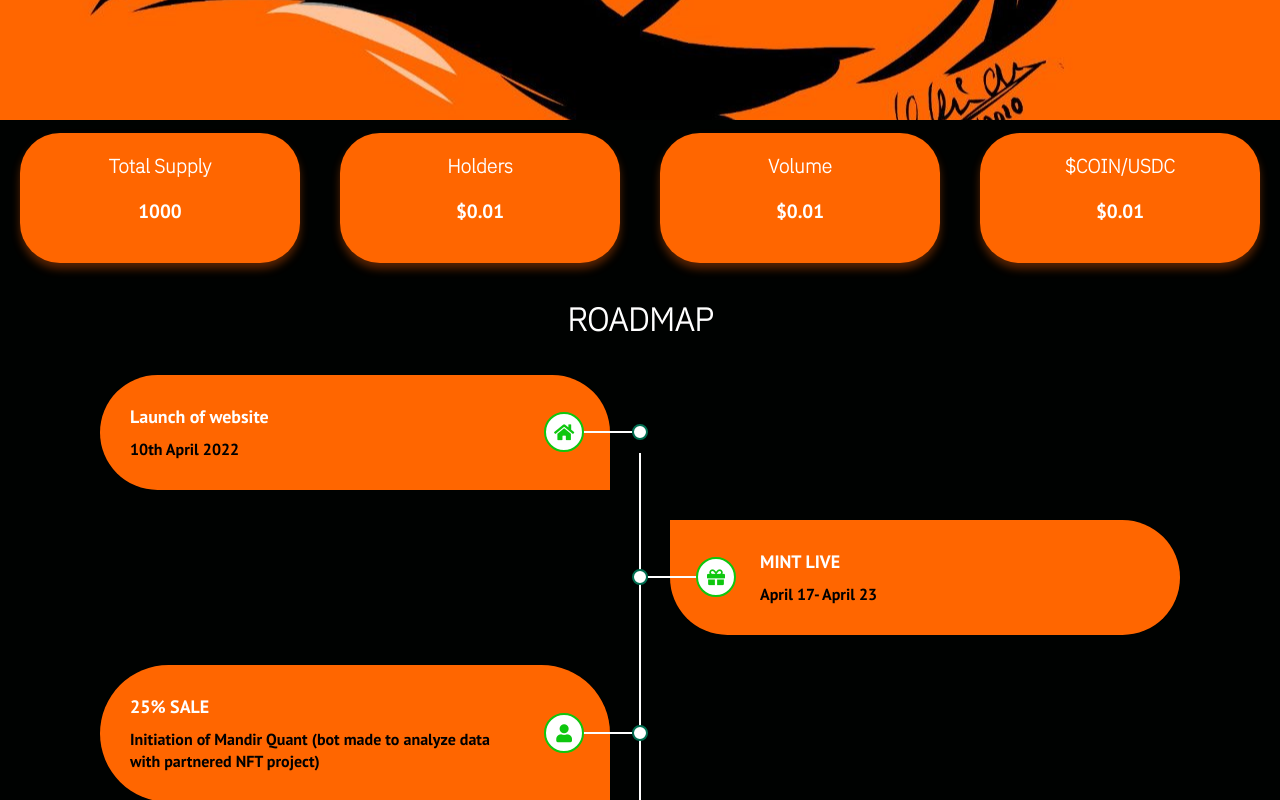
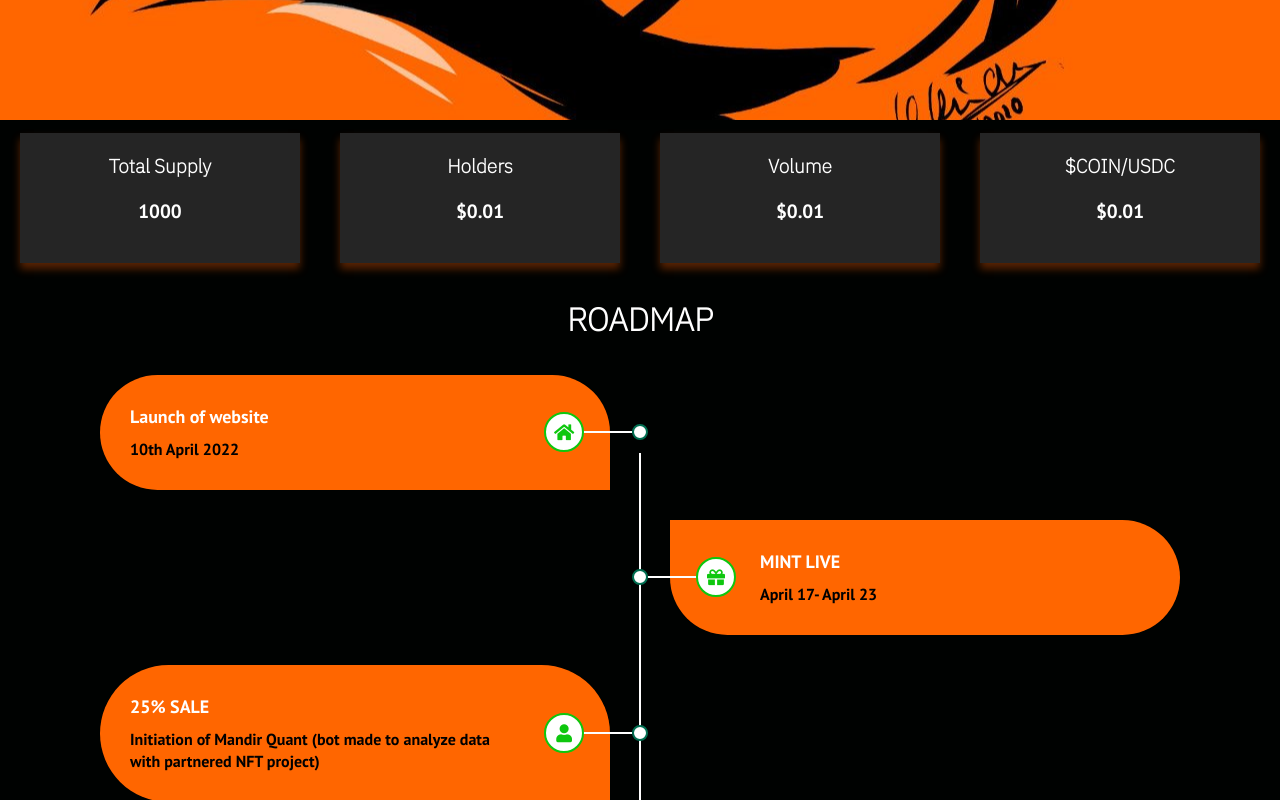
Before and after one commit to ApeLabsNFT/Jai-Shri-Ram, a React (Create React App) app: page /home in a window 1280 px wide. Shown: the part 960-1760 px from the top of the page. Built offline with nearby package versions, Linux system fonts and the light colour scheme; the HTML template or start-up script is replaced by a standard one; a web font is replaced by a local one.

Commit message:
working nft

```diff
--- a/src/components/Cards.js
+++ b/src/components/Cards.js
@@ -5,7 +5,7 @@ function Cards() {
   return (
     <div class="row">
     <div class="column">
-      <div class="card">
+      <div class="card2">
         <h1>Total Supply</h1>
         <br></br>
       <p>1000</p>
@@ -13,7 +13,7 @@ function Cards() {
       </div>
     </div>
     <div class="column">
-      <div class="card">
+      <div class="card2">
       <h1>Holders</h1>
       <br></br>
       <p>$0.01</p>
@@ -22,7 +22,7 @@ function Cards() {
     </div>
     <div class="column">
 
-      <div class="card">
+      <div class="card2">
       <h1 >Volume</h1>
       <br></br>
       <p>$0.01</p>
@@ -30,7 +30,7 @@ function Cards() {
       </div>
     </div>
     <div class="column">
-      <div class="card"> <h1>$COIN/USDC</h1>
+      <div class="card2"> <h1>$COIN/USDC</h1>
       <br></br>
       <p>$0.01</p>
       <br></br>
--- a/src/components/cards.css
+++ b/src/components/cards.css
@@ -27,21 +27,21 @@
     clear: both;
   }
 
-  /* Style the counter cards */
-  .card {
-    box-shadow: 0 6px 8px 0 rgba(219, 85, 8, 0.404); /* this adds the "card" effect */
+  /* Style the counter card2s */
+  .card2 {
+    box-shadow: 0 6px 8px 0 rgba(219, 85, 8, 0.404); /* this adds the "card2" effect */
     padding:20px;
     text-align: center;
     background-color: #252525;
   }
-  .card > h1{
+  .card2 > h1{
     font-family: 'IBM Plex Sans', sans-serif;
     letter-spacing: var(--chakra-letterSpacings-widest);
     font-size: larger;
     font-weight: bolder;
     color:white;
   }
-  .card > p{
+  .card2 > p{
     font-size: larger;
     font-weight: bolder;
     color:white;
--- a/src/components/tabs.css
+++ b/src/components/tabs.css
@@ -9,7 +9,6 @@
 	--curve: 40;
   }
   .cards {
-
 	display: grid;
 	grid-template-columns: repeat(auto-fit, minmax(300px, 1fr));
 	gap: 2rem;
@@ -21,7 +20,7 @@
   .card {
 	position: relative;
 
-	background-color: #ff6600;
+
 	display: block;
 	height: 100%;
 	border-radius: calc(var(--curve) * 1px);
```
